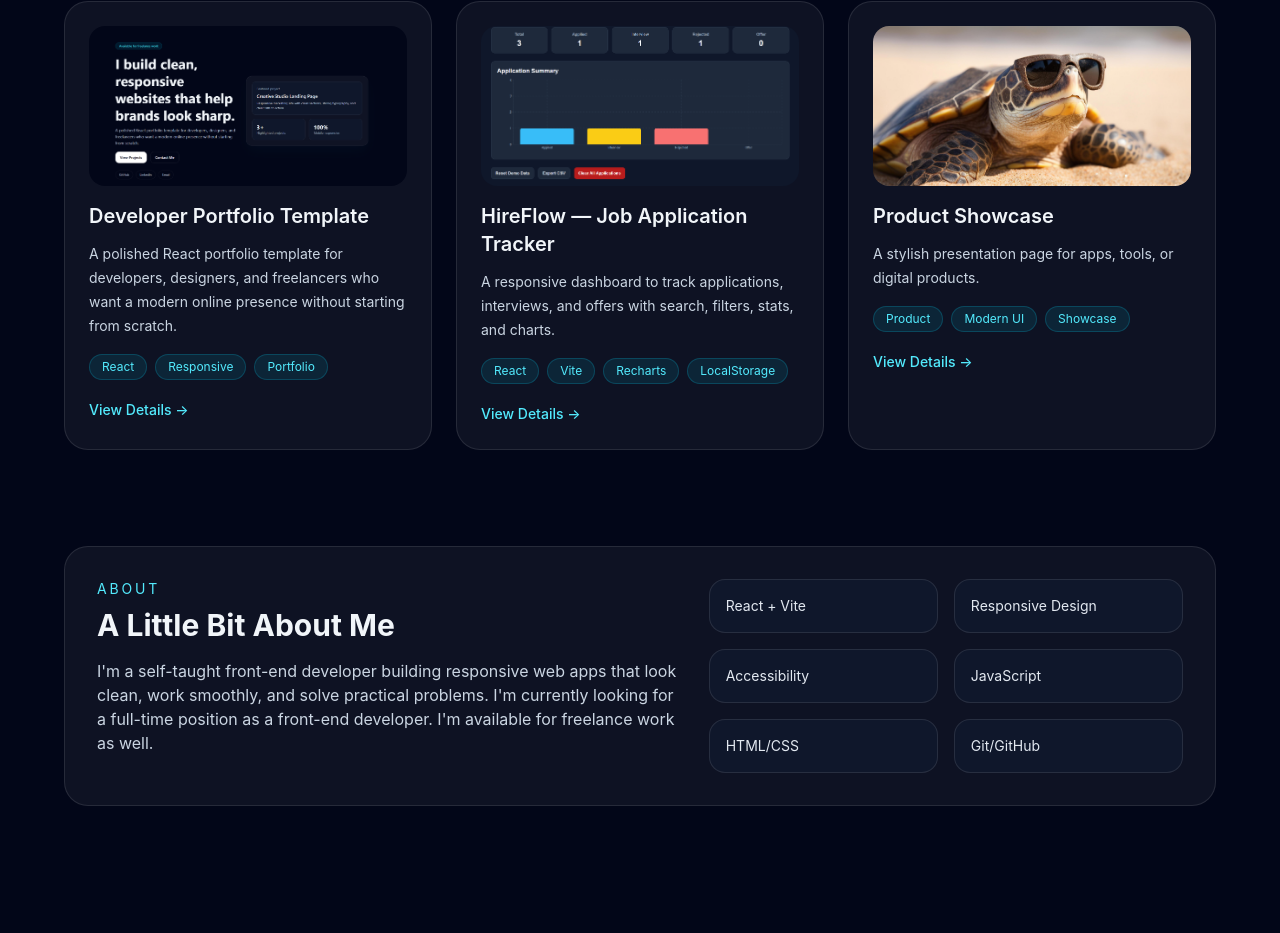
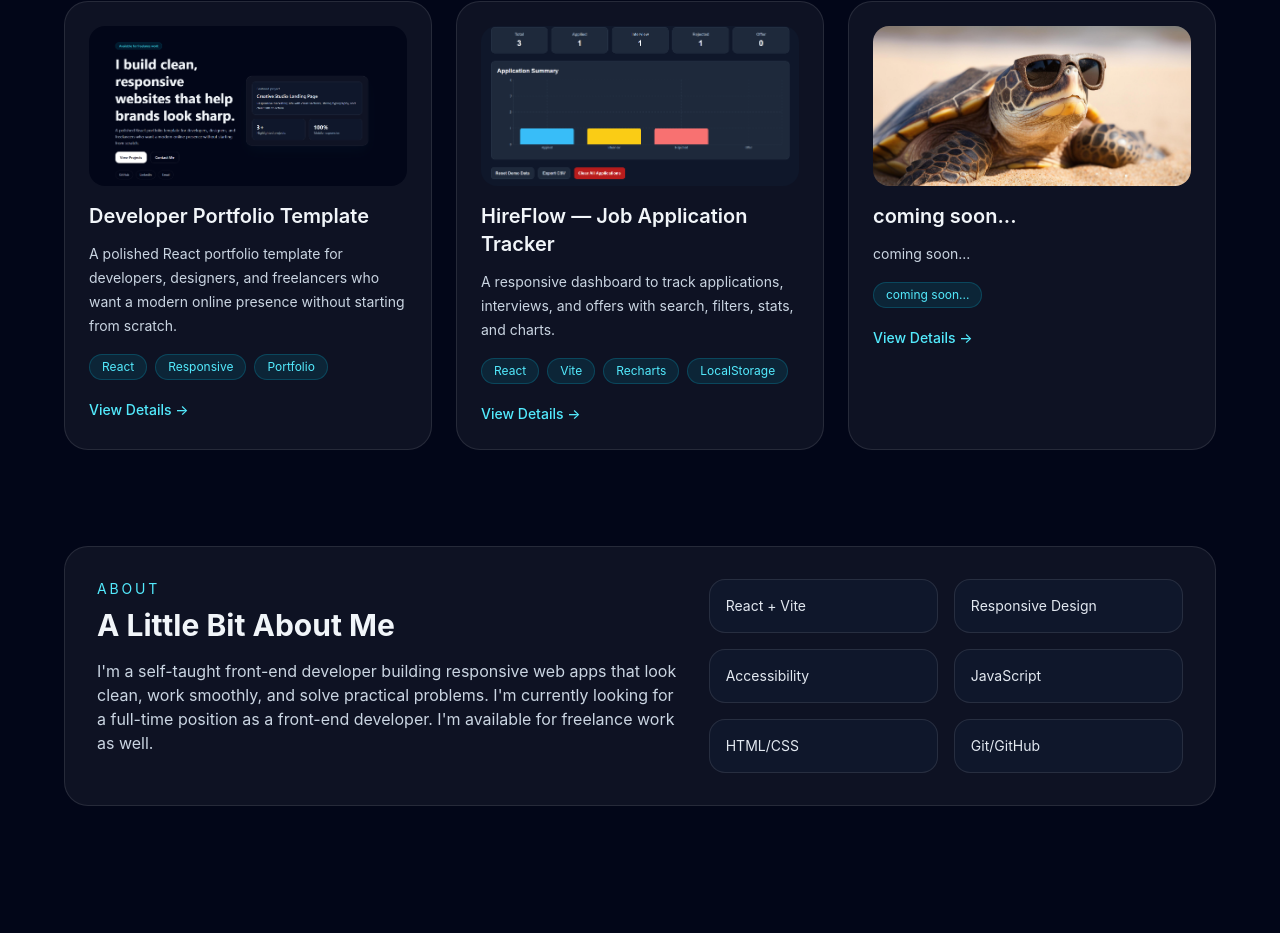
Before and after one commit to jwwilson1993/my-portfolio, a React (Vite) app: page / in a window 1280 px wide. Shown: the part 956-1889 px from the top of the page. Built offline with nearby package versions, Linux system fonts and the light colour scheme.

Commit message:
add coming soon to third project card

```diff
--- a/src/data/portfolioData.js
+++ b/src/data/portfolioData.js
@@ -100,14 +100,14 @@ export const portfolioData = {
       ],
     },
     {
-      id: "product-showcase",
-      title: "Product Showcase",
+      id: "coming-soon",
+      title: "coming soon...",
       description:
-        "A stylish presentation page for apps, tools, or digital products.",
+        "coming soon...",
       link: "#",
       details:
-        "Highlights product features with visual storytelling, reusable card components, and a clear path from overview to feature-level detail.",
-      tags: ["Product", "Modern UI", "Showcase"],
+        "coming soon...",
+      tags: ["coming soon..."],
       image: projectThree,
       screenshots: [
         {
```
